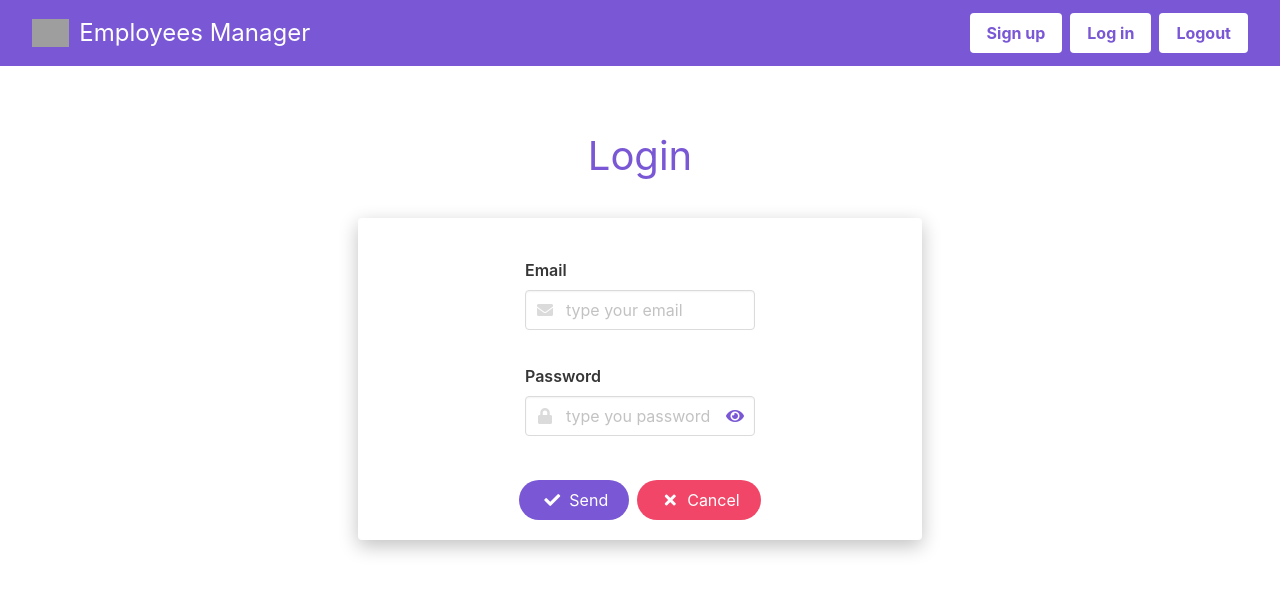
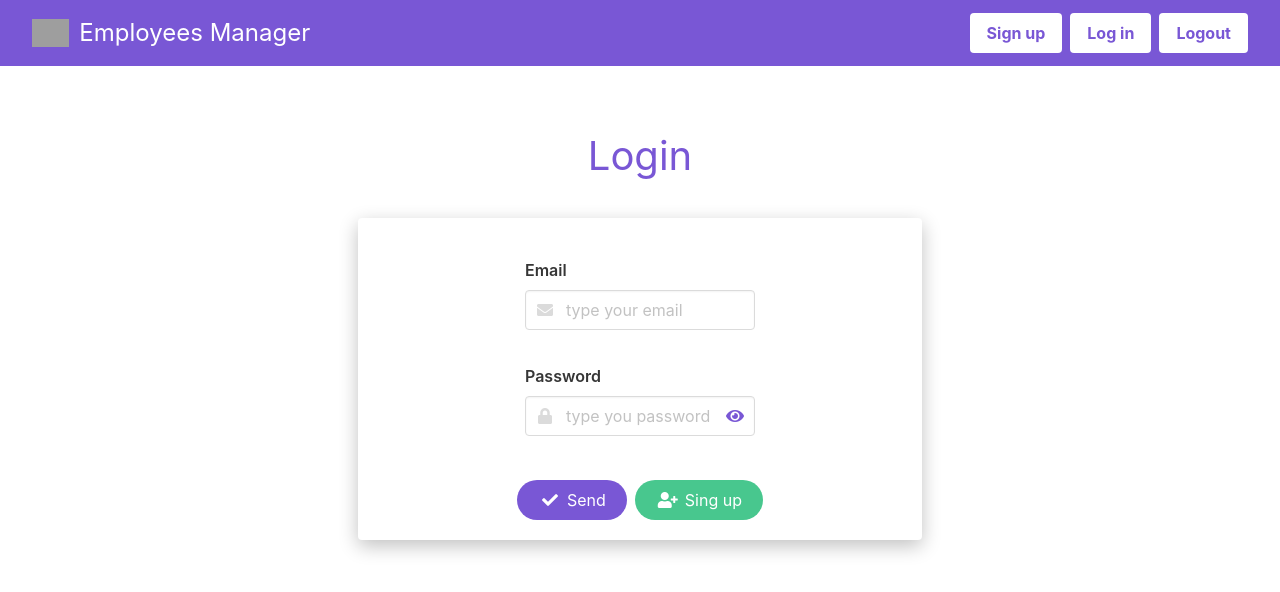
Before and after one commit to Allan-Sanchez/employee-manager, a Vue app: page /login in a window 1280 px wide. Shown: the top 592 px of the page. Built offline with nearby package versions, Linux system fonts and the light colour scheme; no server answers; grey boxes are pictures that could not be loaded.

Commit message:
fix button login

```diff
--- a/src/views/Login.vue
+++ b/src/views/Login.vue
@@ -57,13 +57,13 @@
                               size="is-small">
                           </b-icon>Send
                        </button>
-                          <router-link to="/" class="button is-danger is-rounded">
+                          <router-link to="/singUp" class="button is-success is-rounded">
                             <b-icon style="margin: 0px 5px 0px 0px"
                                 pack="fas"
-                                icon="times"
+                                icon="user-plus"
                                 size="is-small">
                             </b-icon>
-                              Cancel
+                              Sing up
                           </router-link>
                       </div>
                     </div>
```
